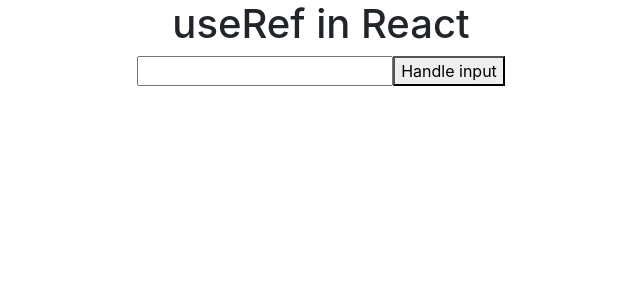
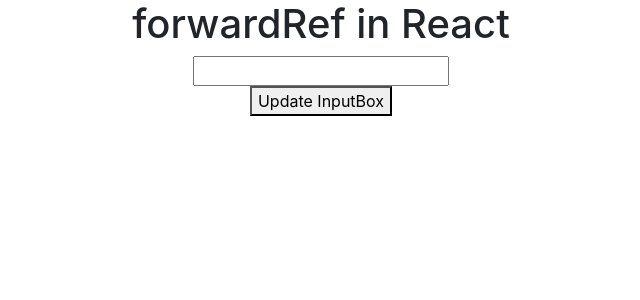
Before and after one commit to pranjali1210/React, a React (Create React App) app: page / in a window 1280 px wide. Shown: the top 300 px of the page, without its empty margins (319-959 px from the left). Built offline with nearby package versions, Linux system fonts and the light colour scheme; the HTML template or start-up script is replaced by a standard one.

Commit message:
forwardRef in ReactJS

```diff
--- a/src/App.js
+++ b/src/App.js
@@ -1,20 +1,20 @@
 import './App.css';
 import React,{useRef} from 'react';
+import User from './User';
 function App()
 {
-  let inputRef=useRef(null)
-  function handleInput()
-  {
-    //inputRef.current.value="100"
-    //inputRef.current.focus()
-   // inputRef.current.style.color="red"
-    inputRef.current.style.display="none"
-  }
+    let inputRef=useRef(null)
+    function updateInput()
+    {
+      inputRef.current.value="10000"
+      inputRef.current.style.color="red"
+      inputRef.current.focus()
+    }
   return(
     <div className='App'>
-      <h1>useRef in React</h1>
-      <input type='text' ref={inputRef}/>
-      <button onClick={()=>handleInput()}>Handle input</button>
+      <h1>forwardRef in React</h1>
+      <User ref={inputRef}/>
+      <button onClick={updateInput}>Update InputBox</button>
     </div>
   )
 }
--- /dev/null
+++ b/src/User.js
@@ -0,0 +1,10 @@
+import React,{forwardRef}from "react";
+function User(props,ref)
+{
+    return(
+        <div>
+            <input type="text" ref={ref}/>
+        </div>
+    )
+}
+export default forwardRef(User)
```
